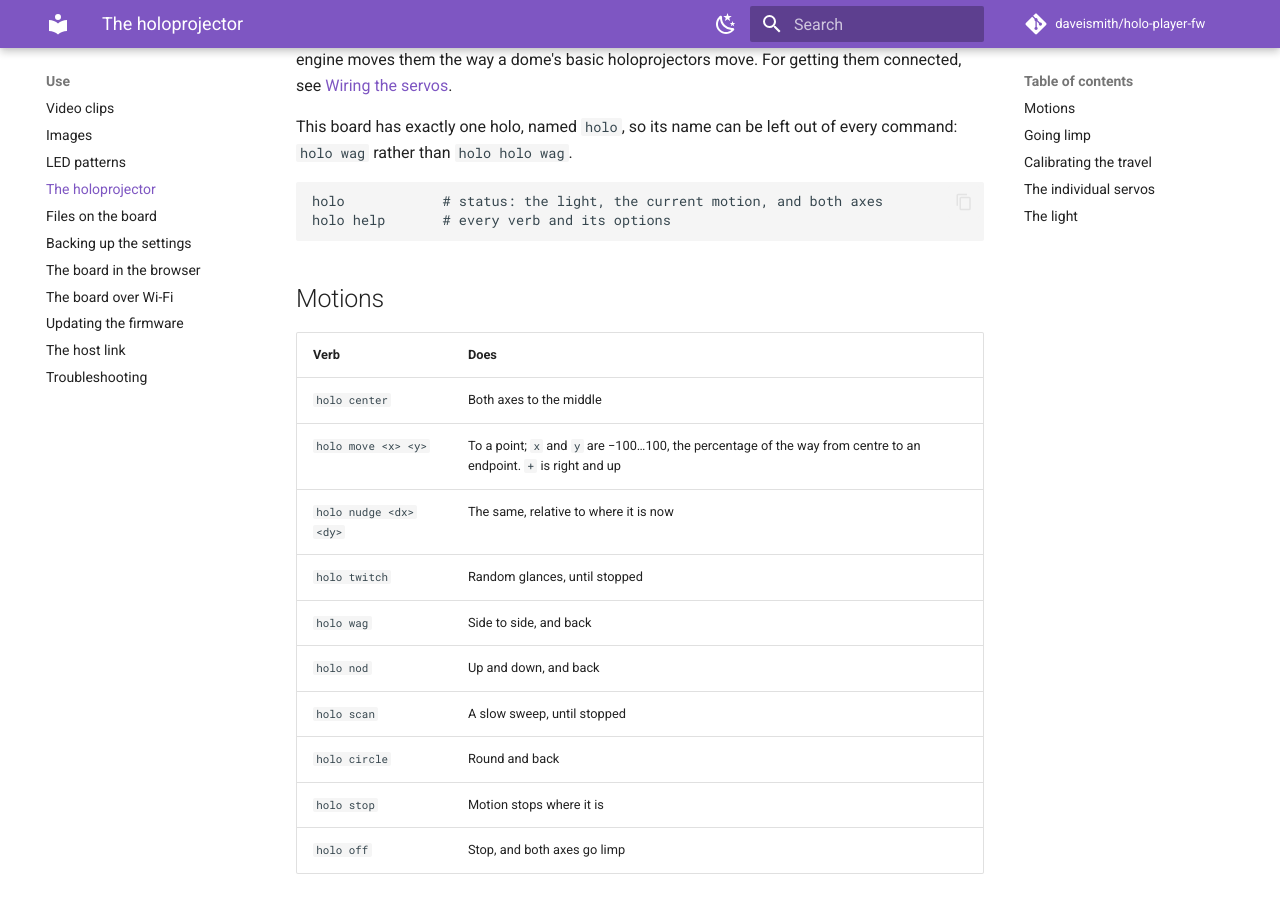
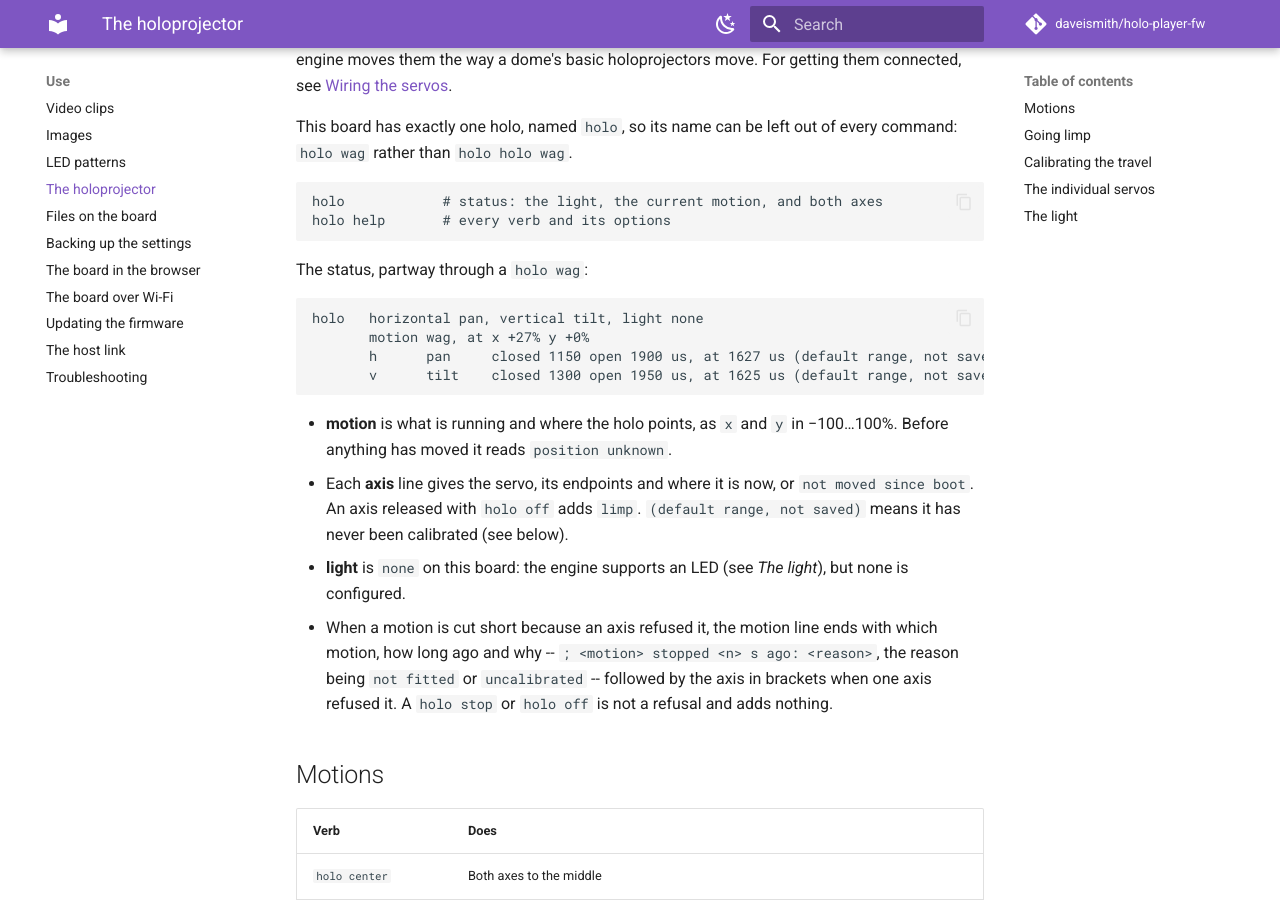
Before and after one commit to daveismith/holo-player-fw, an MkDocs documentation site: the page built from manual/use/holo.md, in a window 1280 px wide and 900 px high, scrolled down 206 px. Built offline with MkDocs 1.6.1 and Material for MkDocs 9.7.7, drawn with Linux system fonts in a browser that asks for light colours; comment, search, counter and statistics services are not loaded; the version menu is left out.

Commit message:
Changelog: holo's stop note; the manual's holo page shows a sample status
The only console change the kit brought to `holo` since 1.0.1 is the note on a motion cut
short by a refusing axis: which motion, how long ago and, when one axis refused, which. The
holo page now shows a real status, captured on the bench board, and what each line means.

Checked rather than claimed: a `wifi scan` while connected works on 1.0.1 too (flashed the
release images and tried), so kit a535a49's scan fix changes nothing here and is not listed.

Co-Authored-By: Claude Opus 5.5 <noreply@anthropic.com>

````diff
--- a/manual/use/holo.md
+++ b/manual/use/holo.md
@@ -11,6 +11,28 @@ This board has exactly one holo, named `holo`, so its name can be left out of ev
 holo            # status: the light, the current motion, and both axes
 holo help       # every verb and its options
 ```
+
+The status, partway through a `holo wag`:
+
+```text
+holo   horizontal pan, vertical tilt, light none
+       motion wag, at x +27% y +0%
+       h      pan     closed 1150 open 1900 us, at 1627 us (default range, not saved)
+       v      tilt    closed 1300 open 1950 us, at 1625 us (default range, not saved)
+```
+
+- **motion** is what is running and where the holo points, as `x` and `y` in −100…100%. Before
+  anything has moved it reads `position unknown`.
+- Each **axis** line gives the servo, its endpoints and where it is now, or `not moved since
+  boot`. An axis released with
+  `holo off` adds `limp`. `(default range, not saved)` means it has never been calibrated (see
+  below).
+- **light** is `none` on this board: the engine supports an LED (see *The light*), but none is
+  configured.
+- When a motion is cut short because an axis refused it, the motion line ends with which motion,
+  how long ago and why -- `; <motion> stopped <n> s ago: <reason>`, the reason being `not fitted`
+  or `uncalibrated` -- followed by the axis in brackets when one axis refused it. A `holo stop` or `holo off` is not a refusal and
+  adds nothing.
 
 ## Motions
 
````
Also changed, not shown: CHANGELOG.md (+7 -0 lines).
